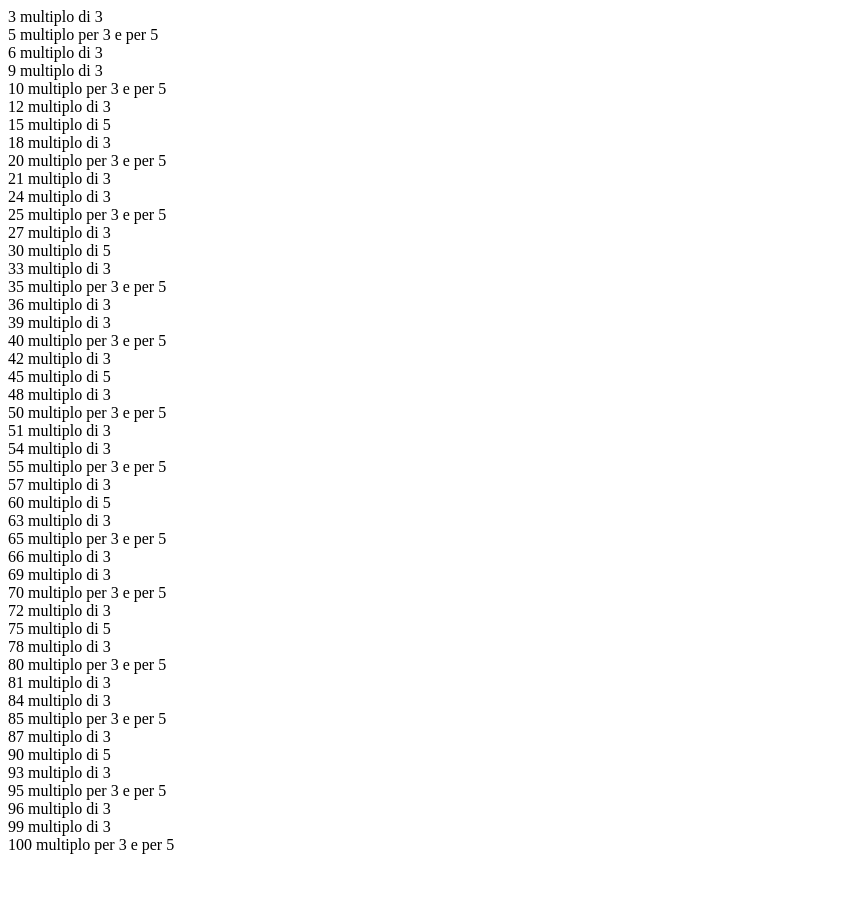
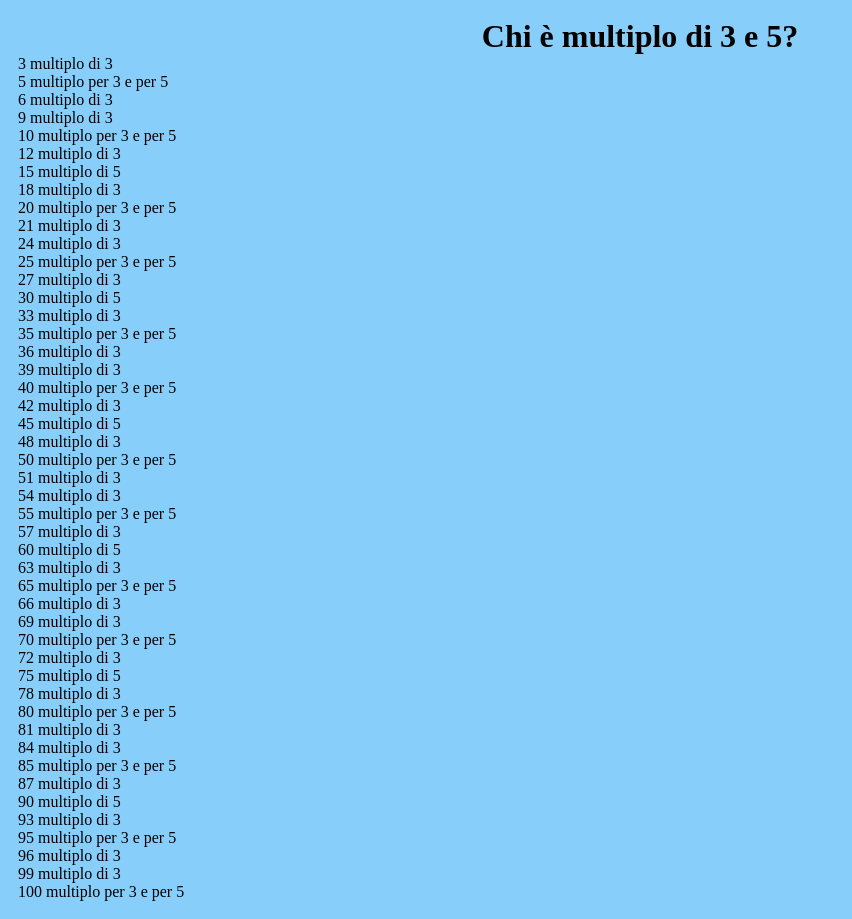
Before and after one commit to DamianoTrifone/js-fizzbuzz, a plain HTML site: page index.html in a window 1280 px wide. Shown: the whole page, without its empty margins (0-852 px from the left). Before the commit the page ends 862 px from the top, so only its background shows below. Drawn offline with Linux system fonts and the light colour scheme.

Commit message:
Definitivo

```diff
--- /dev/null
+++ b/css/style.css
@@ -0,0 +1,14 @@
+*{
+    margin: 0 auto;
+    padding: 0;
+    box-sizing: border-box;
+}
+
+body{
+    padding: 18px;
+    background-color: lightskyblue;
+}
+
+h1{
+    text-align: center;
+}
--- a/index.html
+++ b/index.html
@@ -4,9 +4,11 @@
         <meta charset="UTF-8">
         <meta http-equiv="X-UA-Compatible" content="IE=edge">
         <meta name="viewport" content="width=device-width, initial-scale=1.0">
+        <link rel="stylesheet" href="css/style.css">
         <title>FizzBuzz</title>
     </head>
     <body>
+        <h1>Chi è multiplo di 3 e 5?</h1>
 
         <script src="js/script.js"></script>
     </body>
```
